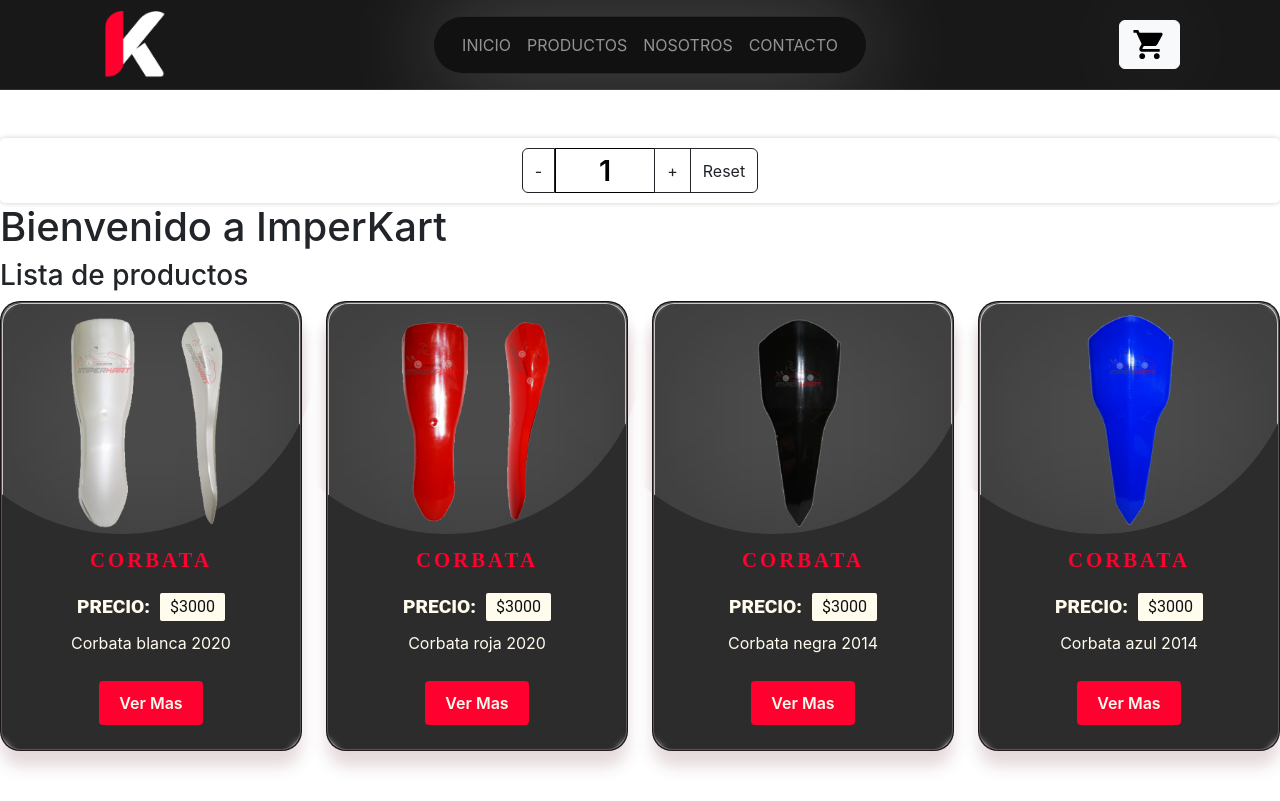
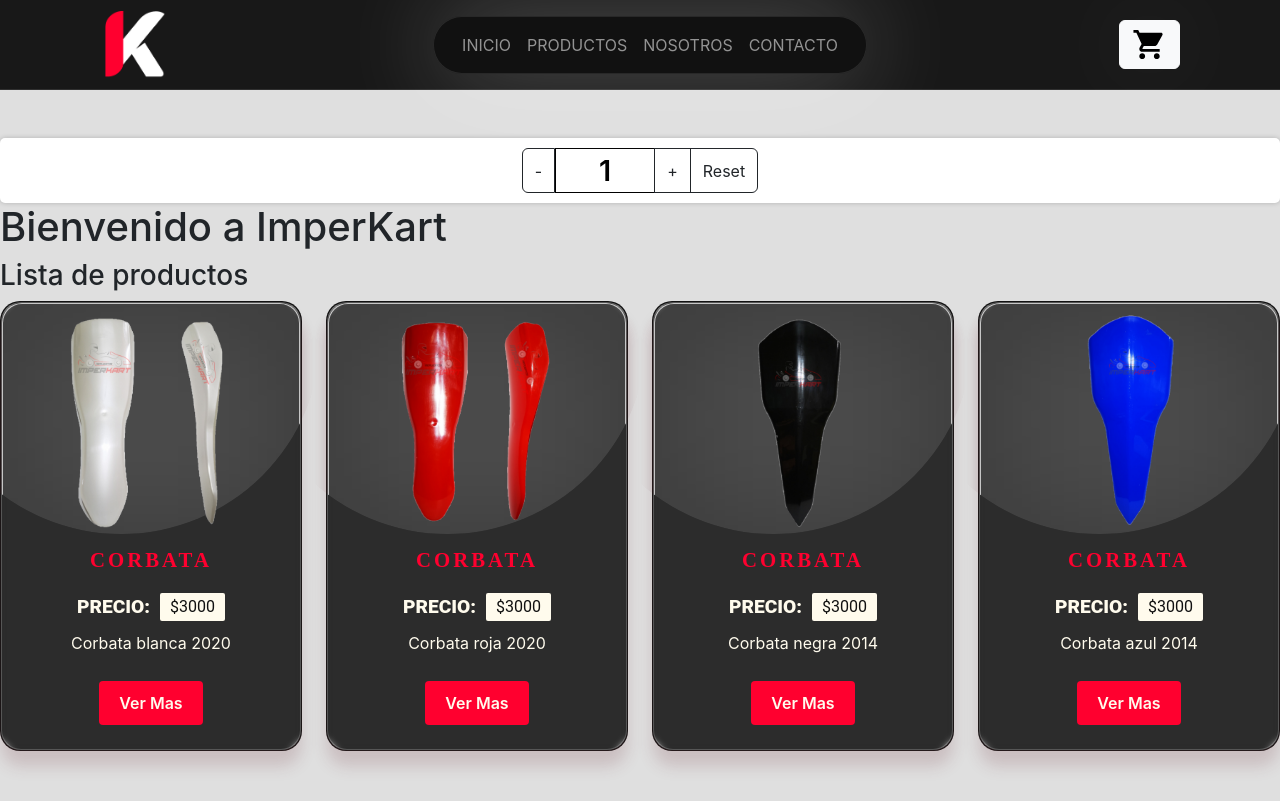
Before and after one commit to EzequielInsua/ImperKart-React, a React (Create React App) app: page / in a window 1280 px wide. Built offline with nearby package versions, Linux system fonts and the light colour scheme.

Commit message:
Desafío: catalogo con Maps y promesas

```diff
--- a/src/components/ItemList/ItemList.js
+++ b/src/components/ItemList/ItemList.js
@@ -3,7 +3,7 @@ import React from 'react'
 import Item from '../Item/Item'
 
 const ItemList = ({productList}) => {
-    // const {productList}=props
+
     return (
         <div>
             <h3>Lista de productos</h3>
--- a/src/components/ItemListContainer/ItemListContainer.css
+++ b/src/components/ItemListContainer/ItemListContainer.css
@@ -4,5 +4,4 @@
     display: flex;
     justify-content: center;
     align-items: center;
-    background-color: black;
 }
--- a/src/index.css
+++ b/src/index.css
@@ -5,6 +5,7 @@ body {
     sans-serif;
   -webkit-font-smoothing: antialiased;
   -moz-osx-font-smoothing: grayscale;
+  background-color: rgb(223, 223, 223);
 }
 
 code {
```
